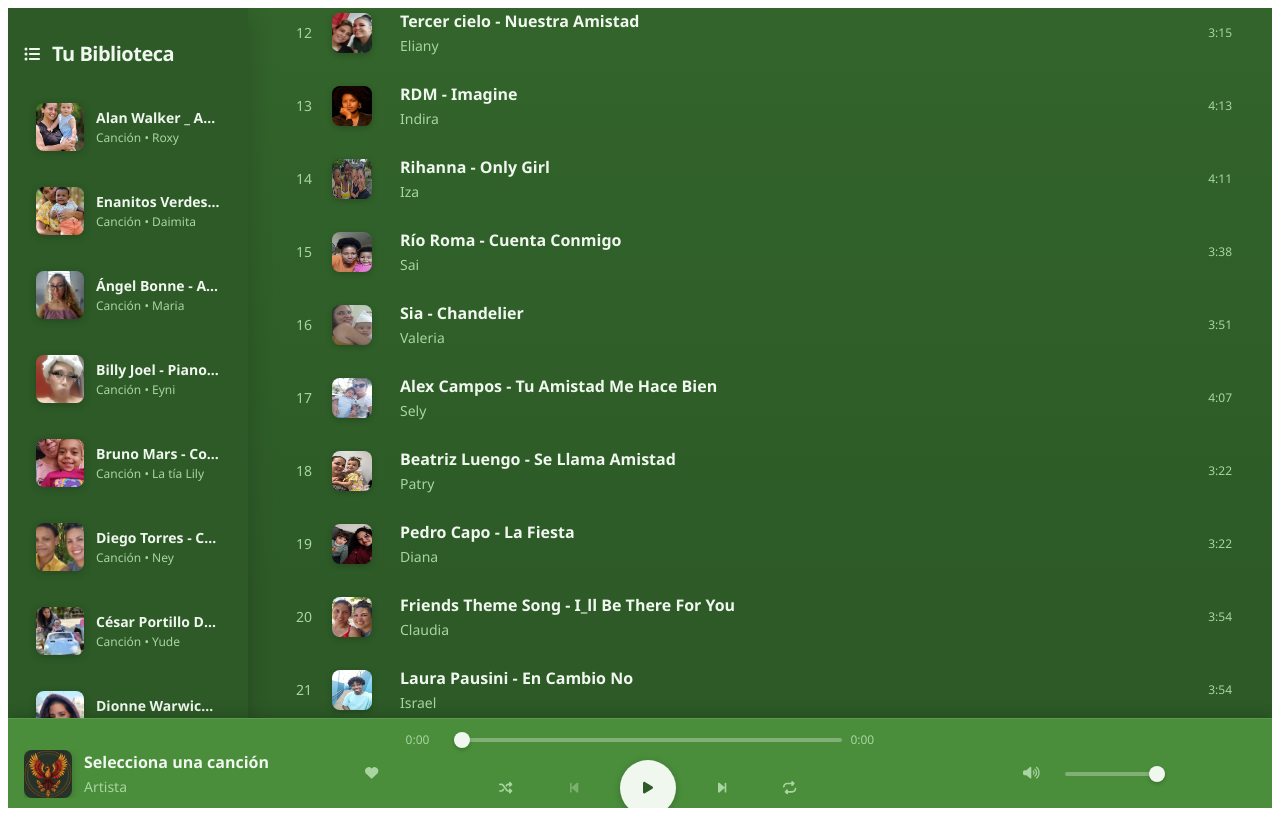
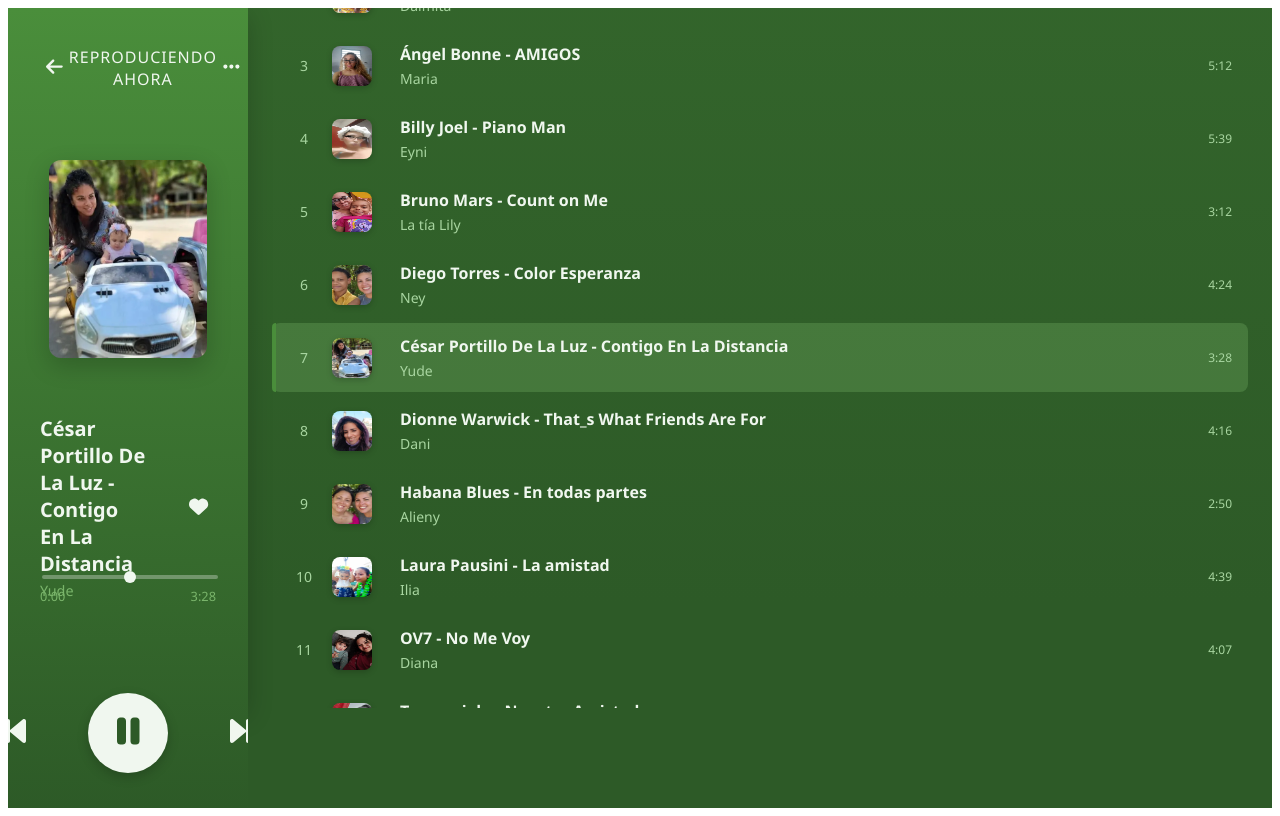
Before and after one commit to ialmanza/eclipsefenix, an Angular app: page /reproductor in a window 1280 px wide. Both pictures are taken after a click on the element 760 px from the left and 362 px from the top of the page. Built offline with nearby package versions, Linux system fonts and the light colour scheme.

Commit message:
update/reproductor and player-detail styles

```diff
--- a/src/app/components/player-detail/player-detail.component.scss
+++ b/src/app/components/player-detail/player-detail.component.scss
@@ -39,6 +39,8 @@
   box-sizing: border-box;
   max-width: 600px;
   margin: 0 auto;
+  background: linear-gradient(to bottom, var(--color-green-medium), var(--color-green-dark));
+  position: relative;
 }
 
 .player-header {
@@ -81,8 +83,9 @@
   display: flex;
   align-items: center;
   justify-content: center;
-  padding: 1rem 0;
-  max-height: 50vh;
+  padding: 2rem 0;
+  max-height: 60vh;
+  margin-bottom: 1rem;
 
   .album-artwork {
     width: auto;
@@ -92,6 +95,11 @@
     border-radius: var(--border-radius-lg);
     box-shadow: var(--shadow-elevation);
     object-fit: contain;
+    transition: transform 0.3s ease;
+
+    &:hover {
+      transform: scale(1.02);
+    }
   }
 }
 
@@ -187,34 +195,39 @@
   justify-content: center;
   align-items: center;
   gap: 1.5rem;
-  margin: 1rem 0;
+  margin: 1.5rem 0;
   margin-top: auto;
+  padding: 1rem 0;
 
   .control-button {
     background: transparent;
     border: none;
     color: var(--spotify-white);
-    font-size: 1.2rem;
+    font-size: 1.5rem;
     cursor: pointer;
-    width: 40px;
-    height: 40px;
+    width: 48px;
+    height: 48px;
     display: flex;
     align-items: center;
     justify-content: center;
-    transition: opacity var(--transition-speed);
-    opacity: 0.7;
+    transition: all var(--transition-speed);
+    border-radius: 50%;
+    padding: 0;
+    margin: 0;
+    min-width: 48px;
+    min-height: 48px;
 
     &:hover {
-      opacity: 1;
+      background-color: rgba(255, 255, 255, 0.1);
+      transform: scale(1.05);
     }
 
-    &.active {
-      color: var(--spotify-green);
-      opacity: 1;
+    &:active {
+      transform: scale(0.95);
     }
 
     &.shuffle, &.repeat {
-      font-size: 1rem;
+      font-size: 1.25rem;
     }
   }
 
@@ -223,22 +236,95 @@
     color: var(--spotify-black);
     border: none;
     border-radius: 50%;
-    width: 60px;
-    height: 60px;
-    font-size: 1.5rem;
+    width: 64px;
+    height: 64px;
+    font-size: 1.75rem;
     display: flex;
     align-items: center;
     justify-content: center;
     cursor: pointer;
-    transition: transform var(--transition-speed);
+    transition: all var(--transition-speed);
     flex-shrink: 0;
+    box-shadow: 0 4px 12px rgba(0, 0, 0, 0.2);
 
     &:hover {
       transform: scale(1.05);
+      box-shadow: 0 6px 16px rgba(0, 0, 0, 0.3);
     }
 
     &:active {
       transform: scale(0.95);
+    }
+  }
+}
+
+// Media queries para responsive
+@media (min-width: 768px) {
+  .player-detail-container {
+    padding: 1.5rem;
+  }
+
+  .album-artwork-container {
+    padding: 3rem 0;
+    margin-bottom: 2rem;
+  }
+
+  .controls-container {
+    gap: 2rem;
+    margin: 2rem 0;
+    padding: 1.5rem 0;
+
+    .control-button {
+      width: 56px;
+      height: 56px;
+      min-width: 56px;
+      min-height: 56px;
+      font-size: 1.75rem;
+
+      &.shuffle, &.repeat {
+        font-size: 1.5rem;
+      }
+    }
+
+    .play-button {
+      width: 72px;
+      height: 72px;
+      font-size: 2rem;
+    }
+  }
+}
+
+@media (min-width: 1024px) {
+  .player-detail-container {
+    padding: 2rem;
+  }
+
+  .album-artwork-container {
+    padding: 4rem 0;
+    margin-bottom: 3rem;
+  }
+
+  .controls-container {
+    gap: 2.5rem;
+    margin: 2.5rem 0;
+    padding: 2rem 0;
+
+    .control-button {
+      width: 64px;
+      height: 64px;
+      min-width: 64px;
+      min-height: 64px;
+      font-size: 2rem;
+
+      &.shuffle, &.repeat {
+        font-size: 1.75rem;
+      }
+    }
+
+    .play-button {
+      width: 80px;
+      height: 80px;
+      font-size: 2.25rem;
     }
   }
 }
--- a/src/app/components/reproductor/reproductor.component.html
+++ b/src/app/components/reproductor/reproductor.component.html
@@ -1,4 +1,4 @@
-<div>
+
 <div class="player-container">
 
     <!-- Vista de detalle -->
@@ -85,13 +85,13 @@
   <div class="player-bar" *ngIf="!mostrarDetalle">
     <div class="now-playing-bar">
       <div class="now-playing-left">
-      <div class="now-playing-left-info">
+        <!-- <div class="now-playing-left-info">
           <img [src]="cancionActual?.imagen || 'solo.jpg'" [alt]="cancionActual?.titulo" class="mini-track-image">
           <div class="track-info">
             <div class="track-name">{{cancionActual?.titulo || 'Selecciona una canción'}}</div>
             <div class="track-artist">{{cancionActual?.artista || 'Artista'}}</div>
           </div>
-      </div>
+        </div> -->
         <button class="like-button" (click)="toggleFavorito()">
           <fa-icon [icon]="cancionActual?.favorito ? iconoCorazonLleno : iconoCorazon"></fa-icon>
         </button>
@@ -143,5 +143,3 @@
     <fa-icon [icon]="iconoExpand"></fa-icon>
   </button>
 </div>
-
-</div>
--- a/src/app/components/reproductor/reproductor.component.scss
+++ b/src/app/components/reproductor/reproductor.component.scss
@@ -14,7 +14,7 @@
   --color-green-bg: #F0F7EF;
 
   /* Variables mejoradas para animaciones y layouts */
-  --player-height: 80px; /* Reducido para mobile first */
+  --player-height: 90px; /* Aumentado para dar más espacio a los botones */
   --player-expanded-height: 100vh;
   --transition-speed: 0.3s;
   --border-radius-sm: 4px;
@@ -25,6 +25,9 @@
   /* Tamaños táctiles mínimos */
   --touch-target-size: 44px;
   --safe-bottom: env(safe-area-inset-bottom, 0px);
+
+  /* Variable para el padding extra en la parte inferior */
+  --player-bottom-padding: 16px;
 }
 
 * {
@@ -46,6 +49,8 @@
   overflow: hidden;
   width: 100%;
   position: relative;
+  /* Prevenir scroll de la página cuando se interactúa con el reproductor */
+  overscroll-behavior: none;
 }
 
 /* Sidebar - Inicialmente oculto en móvil */
@@ -176,6 +181,8 @@
   -webkit-overflow-scrolling: touch;
   position: relative;
   z-index: 1;
+  /* Ajustar para dejar espacio para el bottom margin en el contenido */
+  padding-bottom: calc(20px + var(--player-bottom-padding));
 }
 
 /* Ocultar scrollbar pero mantener funcionalidad */
@@ -340,18 +347,25 @@
   background-color: var(--spotify-dark-grey);
   border-top: 1px solid rgba(255, 255, 255, 0.1);
   padding: 12px 8px;
-  padding-bottom: calc(12px + var(--safe-bottom));
+  /* Aumentar el padding inferior para dar más espacio a los botones */
+  padding-bottom: calc(var(--player-bottom-padding) + var(--safe-bottom));
   height: auto;
   min-height: var(--player-height);
   box-shadow: 0 -4px 12px rgba(0, 0, 0, 0.15);
   z-index: 100;
   position: relative;
+  /* Fix para evitar que se mueva la pantalla al interactuar */
+  touch-action: manipulation;
+  -webkit-overflow-scrolling: none;
 }
 
 .now-playing-bar {
   display: flex;
   flex-direction: column;
   gap: 12px;
+  /* Centrar el contenido verticalmente */
+  height: 100%;
+  justify-content: center;
 }
 
 .now-playing-left {
@@ -392,6 +406,8 @@
   padding: 0;
   border-radius: 50%;
   flex-shrink: 0;
+  /* Evitar comportamiento predeterminado de eventos touch */
+  touch-action: manipulation;
 }
 
 .like-button:active {
@@ -419,6 +435,8 @@
   gap: 24px;
   width: 100%;
   order: 2;
+  /* Asegurar que los botones tengan suficiente espacio vertical */
+  padding: 4px 0;
 }
 
 .control-button {
@@ -433,6 +451,8 @@
   justify-content: center;
   padding: 0;
   border-radius: 50%;
+  /* Prevenir comportamientos de scroll no deseados */
+  touch-action: manipulation;
 }
 
 .control-button:active {
@@ -463,6 +483,20 @@
   justify-content: center;
   cursor: pointer;
   box-shadow: 0 2px 8px rgba(0, 0, 0, 0.2);
+  /* Área de toque más grande pero visualmente igual */
+  position: relative;
+  touch-action: manipulation;
+}
+
+/* Aumentar el área de toque sin cambiar el aspecto visual */
+.play-button::after {
+  content: '';
+  position: absolute;
+  top: -8px;
+  left: -8px;
+  right: -8px;
+  bottom: -8px;
+  border-radius: 50%;
 }
 
 .play-button:active {
@@ -475,6 +509,8 @@
   gap: 8px;
   width: 100%;
   padding: 0 4px;
+  /* Aumentar la altura del contenedor para área táctil más grande */
+  height: 24px;
 }
 
 .progress-slider {
@@ -487,6 +523,8 @@
   outline: none;
   margin: 0;
   position: relative;
+  /* Asegurar que no se mueva la pantalla al deslizar */
+  touch-action: none;
 }
 
 .progress-slider::-webkit-slider-thumb {
@@ -554,6 +592,7 @@
   justify-content: center;
   padding: 0;
   border-radius: 50%;
+  touch-action: manipulation;
 }
 
 .volume-button:active {
@@ -571,6 +610,8 @@
   outline: none;
   position: relative;
   cursor: pointer;
+  /* Evitar que se desplace la pantalla al ajustar volumen */
+  touch-action: none;
 }
 
 .volume-slider::-webkit-slider-thumb {
@@ -620,6 +661,7 @@
   box-shadow: 0 4px 12px rgba(0, 0, 0, 0.3);
   z-index: 100;
   border: none;
+  touch-action: manipulation;
 }
 
 .playlist-toggle:active {
@@ -631,7 +673,8 @@
 @media screen and (min-width: 576px) {
   /* Ajustes para tablets */
   :host {
-    --player-height: 90px;
+    --player-height: 100px; /* Aumentado para dar más espacio a los controles */
+    --player-bottom-padding: 20px; /* Mayor padding en tablets */
   }
 
   .player-bar {
@@ -674,6 +717,10 @@
   .progress-slider::before {
     top: -10px;
     bottom: -10px;
+  }
+
+  .player-controls {
+    padding: 8px 0;
   }
 }
 
@@ -730,6 +777,11 @@
 
 @media screen and (min-width: 1024px) {
   /* Ajustes para escritorio */
+  :host {
+    --player-height: 100px;
+    --player-bottom-padding: 24px; /* Mayor padding en escritorio */
+  }
+
   .player-container {
     grid-template-columns: 240px 1fr;
   }
@@ -753,24 +805,35 @@
 
   .now-playing-bar {
     grid-template-columns: 30% 40% 30%;
+    align-items: center;
   }
 
   .play-button {
     width: 56px;
     height: 56px;
   }
+
+  /* Espacio extra para los controles en desktop */
+  .player-controls {
+    padding: 12px 0;
+  }
 }
 
 /* Mejoras para orientación landscape en móviles */
 @media screen and (max-height: 480px) and (orientation: landscape) {
+  :host {
+    --player-height: 70px; /* Altura optimizada para landscape */
+    --player-bottom-padding: 12px; /* Padding ajustado */
+  }
+
   .player-container {
     grid-template-columns: 1fr;
-    grid-template-rows: 1fr 60px;
+    grid-template-rows: 1fr var(--player-height);
   }
 
   .player-bar {
-    height: 60px;
-    min-height: 60px;
+    height: var(--player-height);
+    min-height: var(--player-height);
   }
 
   .current-track-info {
@@ -800,12 +863,21 @@
     grid-template-columns: 32px 40px 1fr auto;
     min-height: 56px;
   }
+
+  /* Ajustes específicos para landscape y mejorar la UX */
+  .player-controls {
+    gap: 16px; /* Reducir gap en landscape para caber mejor */
+  }
+
+  .progress-bar {
+    height: 20px; /* Reducido ligeramente en landscape */
+  }
 }
 
 /* Fix para iOS safe area */
 @supports (padding-bottom: env(safe-area-inset-bottom)) {
   .player-bar {
-    padding-bottom: calc(12px + env(safe-area-inset-bottom));
+    padding-bottom: calc(var(--player-bottom-padding) + env(safe-area-inset-bottom));
   }
 
   .sidebar {
@@ -814,6 +886,11 @@
 
   .playlist-toggle {
     bottom: calc(var(--player-height) + env(safe-area-inset-bottom) + 16px);
+  }
+
+  /* Asegurar que el contenido no quede debajo de los controles del sistema */
+  .main-content {
+    padding-bottom: calc(20px + var(--player-bottom-padding) + env(safe-area-inset-bottom));
   }
 }
 
@@ -844,3 +921,20 @@
     height: calc(-webkit-fill-available - var(--player-height));
   }
 }
+
+/* Fix para evitar movimientos no deseados al interactuar con elementos táctiles */
+input[type="range"],
+button {
+  touch-action: manipulation;
+}
+
+/* Prevenir selección de texto */
+.player-bar,
+.control-button,
+.play-button,
+.like-button,
+.volume-button,
+.playlist-toggle {
+  user-select: none;
+  -webkit-user-select: none;
+}
```
Lines whose indentation alone changed are shown as unchanged.
